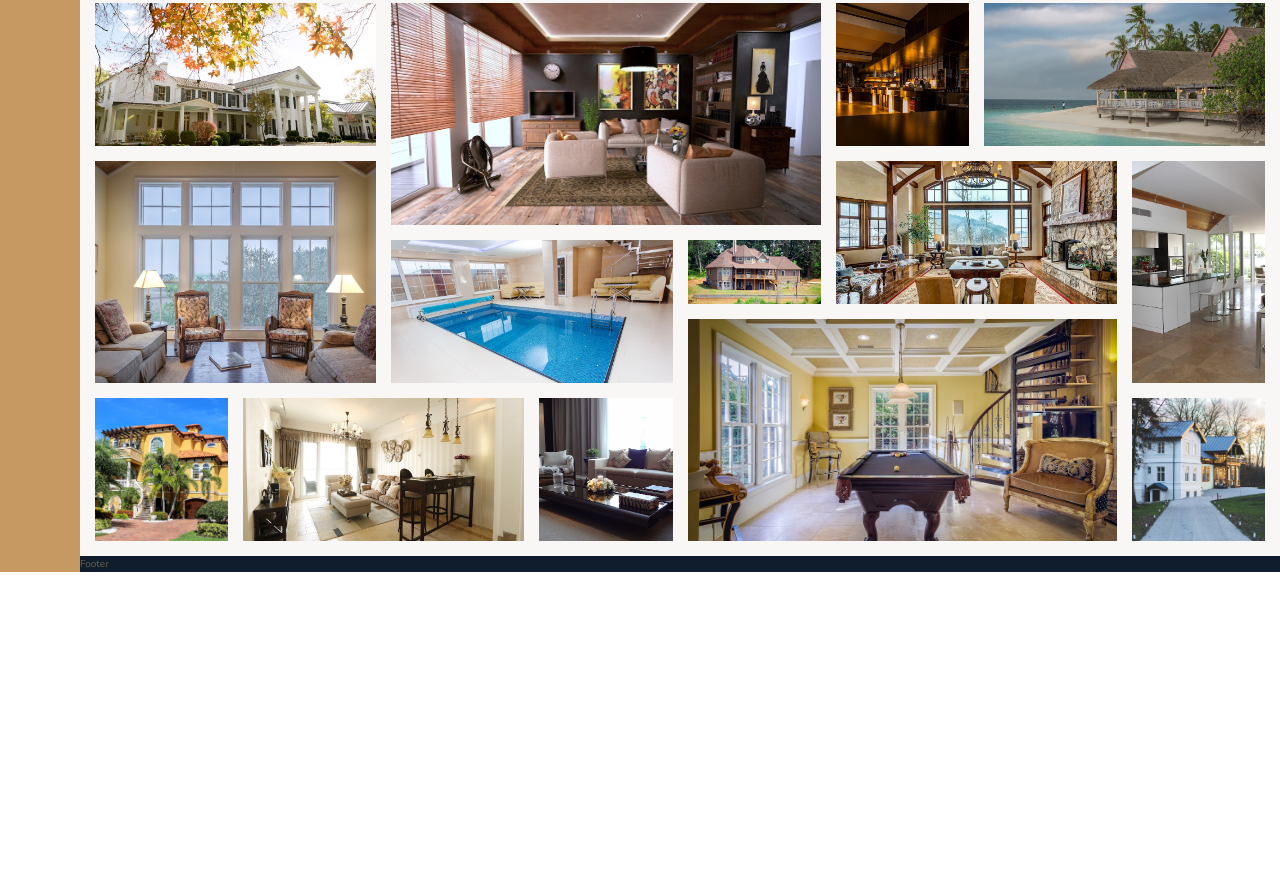
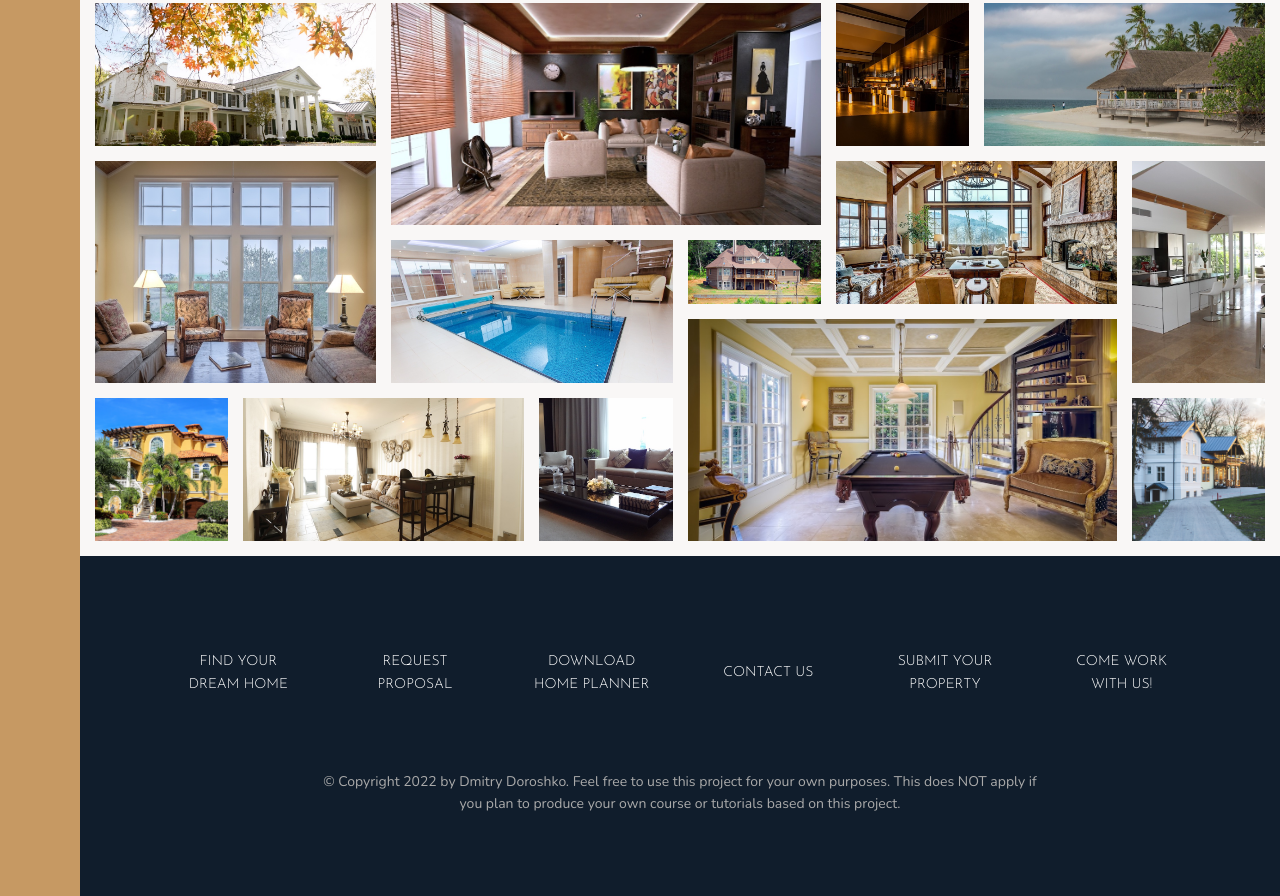
Before and after one commit to DmitryDoroshko/nexter, a website: page index.html in a window 1280 px wide. Shown: the part 3084-3980 px from the top of the page. Before the commit the page ends 3656 px from the top, so only its background shows below. Drawn offline with nearby package versions, Linux system fonts and the light colour scheme.

Commit message:
Footer done

```diff
--- a/index.html
+++ b/index.html
@@ -423,7 +423,33 @@
             </figure>
         </section>
         <!-- GALLERY END -->
-        <footer class="footer">Footer</footer>
+        <footer class="footer">
+            <ul class="nav">
+                <li class="nav__item">
+                    <a href="#" class="nav__link">Find your dream home</a>
+                </li>
+                <li class="nav__item">
+                    <a href="#" class="nav__link">Request proposal</a>
+                </li>
+                <li class="nav__item">
+                    <a href="#" class="nav__link">Download home planner</a>
+                </li>
+                <li class="nav__item">
+                    <a href="#" class="nav__link">Contact us</a>
+                </li>
+                <li class="nav__item">
+                    <a href="#" class="nav__link">Submit your property</a>
+                </li>
+                <li class="nav__item">
+                    <a href="#" class="nav__link">Come work with us!</a>
+                </li>
+            </ul>
+            <p class="footer__copyright-text">
+                &copy; Copyright 2022 by Dmitry Doroshko. Feel free to use this
+                project for your own purposes. This does NOT apply if you plan
+                to produce your own course or tutorials based on this project.
+            </p>
+        </footer>
         <!-- FOOTER END -->
     </body>
 </html>
--- a/sass/_footer.scss
+++ b/sass/_footer.scss
@@ -1,4 +1,50 @@
 .footer {
     background-color: $color-secondary;
     grid-column: full-start / full-end;
+    padding: 8rem;
+
+    &__copyright-text {
+        width: 70%;
+        display: block;
+        text-align: center;
+        font-size: 1.4rem;
+        margin-top: 6rem;
+        margin-left: auto;
+        margin-right: auto;
+        color: #aaa;
+    }
 }
+.nav {
+    display: grid;
+    grid-template-columns: repeat(auto-fit, minmax(15rem, 1fr));
+    grid-gap: 2rem;
+    text-align: center;
+    align-items: center;
+    list-style: none;
+    justify-items: center;
+
+    &__item {
+        transition: all 0.2s;
+        &:hover {
+            background-color: rgba(255, 255, 255, 0.05);
+            transform: translateY(-3px);
+        }
+    }
+
+    &__link:link,
+    &__link:visited {
+        font-size: 1.4rem;
+        color: #fff;
+        text-decoration: none;
+        font-family: $font-display;
+        text-transform: uppercase;
+        text-align: center;
+        display: block;
+        padding: 1.5rem;
+        transition: all 0.2s;
+    }
+
+    &__link:active {
+        transform: translateY(2px);
+    }
+}
```
Also changed, not shown: css/style.css.
